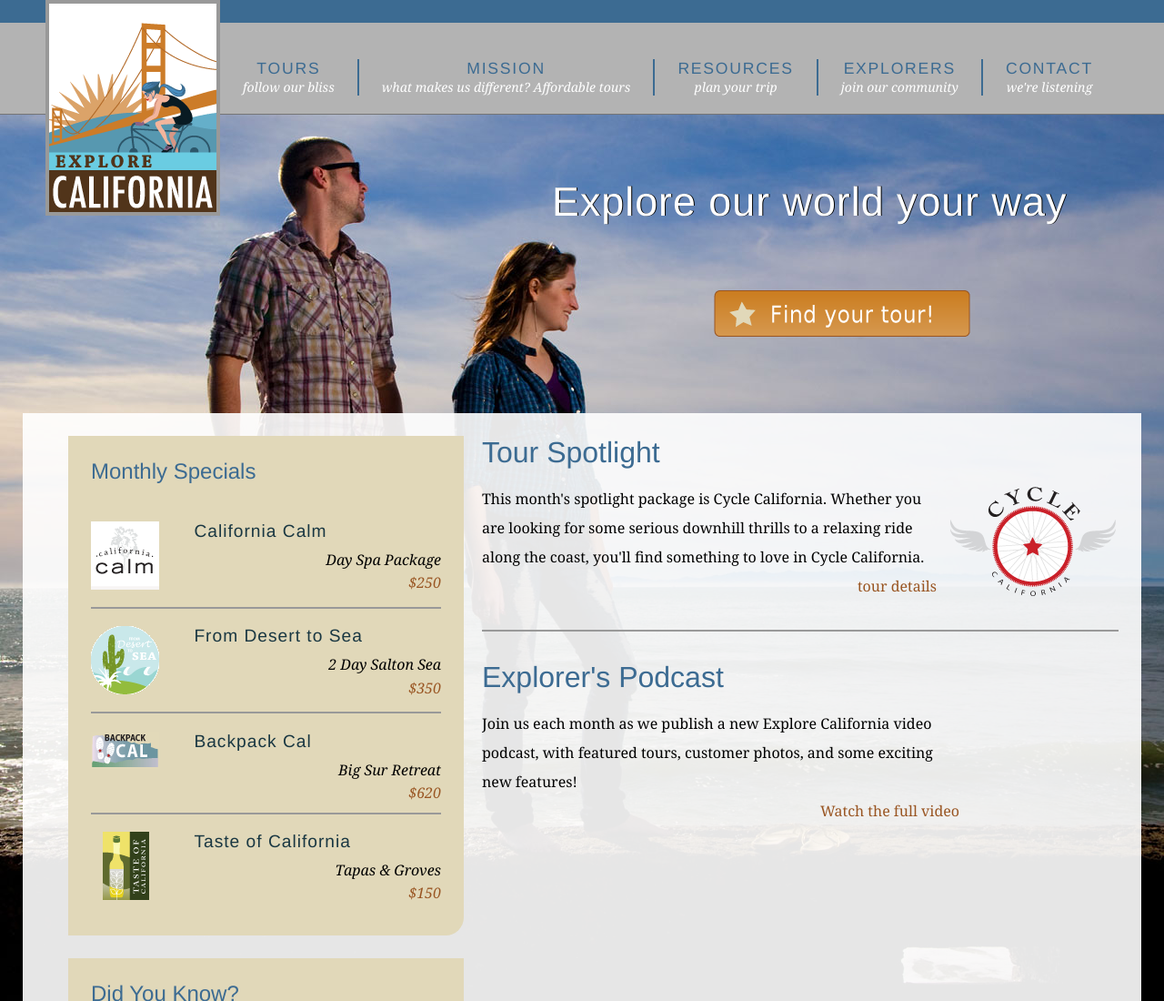
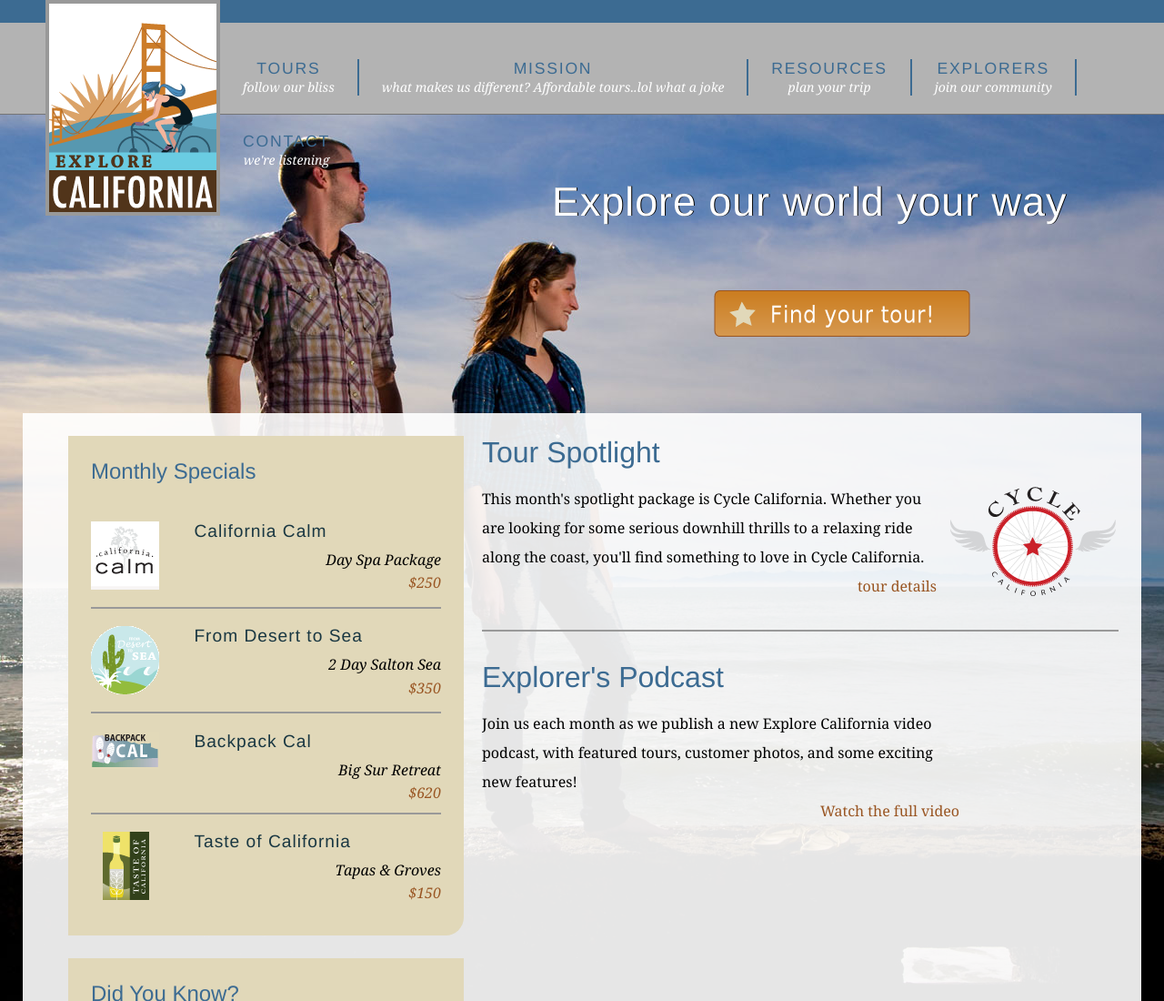
Before and after one commit to devdump/explore_california, a plain HTML site: page index.html in a window 1280 px wide. Shown: the top 1100 px of the page at 91% size. Drawn offline with Linux system fonts and the light colour scheme.

Commit message:
title if index

```diff
--- a/index.html
+++ b/index.html
@@ -29,7 +29,7 @@
                 <li><a href="tours.html" title="find tours">Tour Finder</a></li>
               </ul>
             </li>
-            <li><a href="mission.html" title="What we believe">Mission <br /><span class="tagline">what makes us different? Affordable tours</span></a></li>
+            <li><a href="mission.html" title="What we believe">Mission <br /><span class="tagline">what makes us different? Affordable tours..lol what a joke</span></a></li>
             <li><a href="resources.html" title="planning resources">Resources <br /><span class="tagline">plan your trip</span></a>
               <ul>
                 <li><a href="resources/faq.html" title="Got questions?">Tour FAQs</a></li>
```
